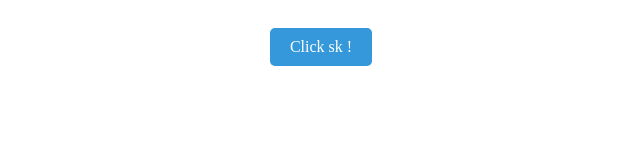
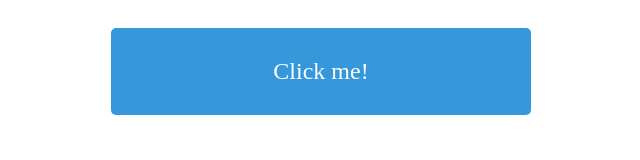
Before and after one commit to techie-bro/techie-bro.github.io, a plain HTML site: page index.html in a window 1280 px wide. Shown: the whole page, without its empty margins (319-959 px from the left). Drawn offline with Linux system fonts and the light colour scheme.

Commit message:
Update index.html

```diff
--- a/index.html
+++ b/index.html
@@ -6,16 +6,17 @@
         text-align: center;
       }
       .button {
-        padding: 10px 20px;
+        padding: 30px 60px;
         background-color: #3498db;
         color: white;
         border-radius: 5px;
         border: none;
-        font-size: 16px;
+        font-size: 24px;
         cursor: pointer;
         transition: all 0.3s ease;
         margin: 20px auto;
         display: inline-block;
+        width: 300px;
         text-decoration: none;
       }
       .button:hover {
@@ -25,7 +26,7 @@
   </head>
   <body>
     <div class="container">
-      <a href="https://www.google.com" class="button">Click sk !</a>
+      <a href="https://www.google.com" class="button">Click me!</a>
     </div>
   </body>
 </html>
```
